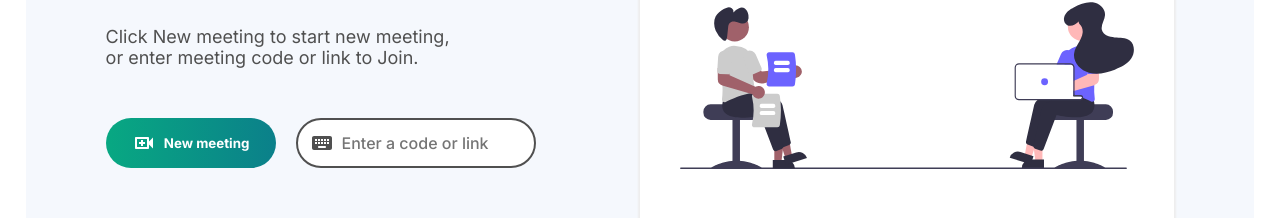
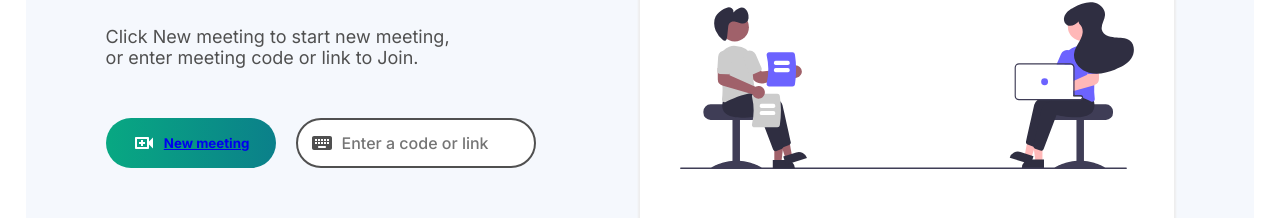
Before and after one commit to menoc61/HACKATON-MTN-PROJECT, a React (Create React App) app: page /createclass in a window 1280 px wide. Shown: the part 398-616 px from the top of the page. Built offline with nearby package versions, Linux system fonts and the light colour scheme; no server answers; sample sign-in values are in the browser's storage.

Commit message:
intergrate redirect

```diff
--- a/src/components/navbar/Navbar.jsx
+++ b/src/components/navbar/Navbar.jsx
@@ -198,8 +198,8 @@ const Navbar = () => {
                   />
                 </ListItem>
               </Link>
-                        {/* /createclass */}
-              <Link to="https://cda9cc3cdc46f783c783-menoc61-s-team.vercel.app/create" className="link" style={linkStyle}>
+
+              <Link to="/createclass" className="link" style={linkStyle}>
                 <ListItem
                   button
                   style={listItemStyle}
--- a/src/pages/createClass/CreateClass.jsx
+++ b/src/pages/createClass/CreateClass.jsx
@@ -31,10 +31,12 @@ const CreateClass = () => {
 
   const handleJoinWithCode = () => {
     if (meetingCode) {
-      window.location.href = `https://nextgel-backend.herokuapp.com/class/${meetingCode}`;
+      window.location.href = "https://cda9cc3cdc46f783c783-menoc61-s-team.vercel.app/create";
     }
   };
-
+  const onClick = () =>{
+    window.location.href = "https://cda9cc3cdc46f783c783-menoc61-s-team.vercel.app/create";
+  }
   const handleCreateMeeting = (e) => {
     const newClassId = uuid();
     console.log(newClassId);
@@ -54,8 +56,8 @@ const CreateClass = () => {
           </div>
 
           <div className="btn-container">
-            <button className="createBtn" onClick={handleCreateMeeting}>
-              <VideoCallOutlinedIcon className="icon" /> New meeting
+            <button className="createBtn" onClick={onClick}>
+              <VideoCallOutlinedIcon className="icon" /> <a href="https://cda9cc3cdc46f783c783-menoc61-s-team.vercel.app/create">New meeting</a>
             </button>
 
             <div className="joinWithCode" id="joinWithCode" ref={joinWithCode}>
```
